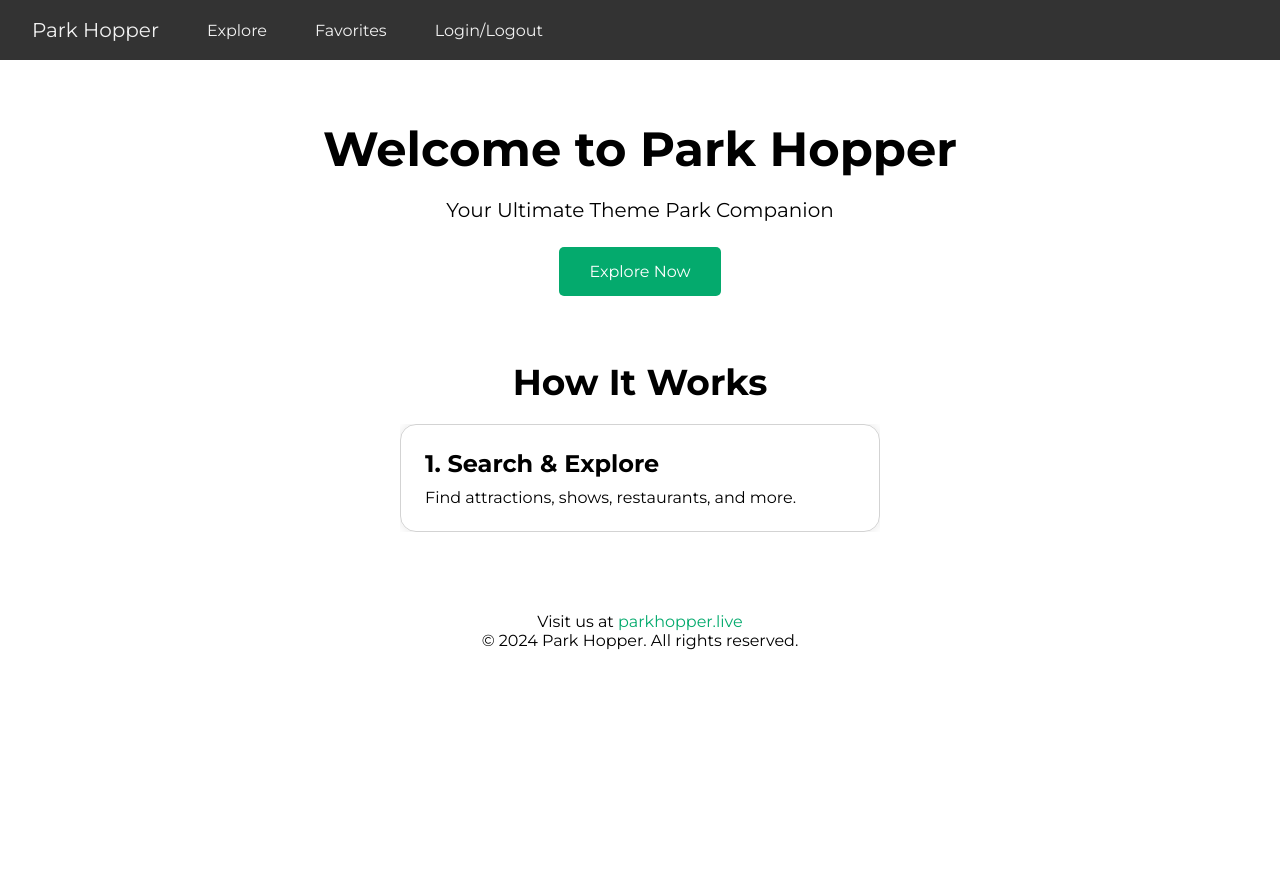
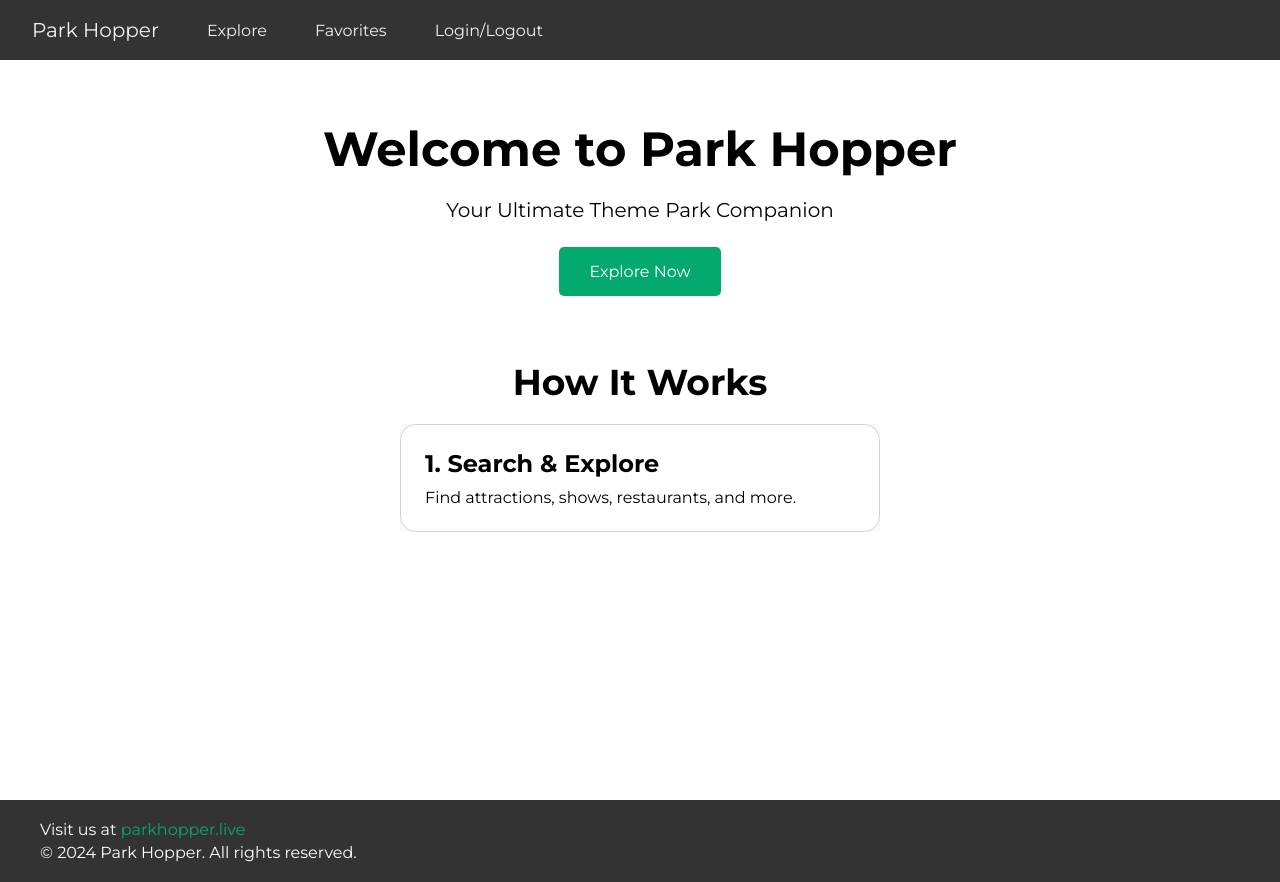
Before and after one commit to DiegoRojo99/park-hopper-frontend, a React (Create React App) app: page / in a window 1280 px wide. Before the commit the page ends 800 px from the top, so only its background shows below. Built offline with nearby package versions, Linux system fonts and the light colour scheme; no server answers.

Commit message:
Added Footer globally

```diff
--- a/src/App.css
+++ b/src/App.css
@@ -43,15 +43,8 @@
   }
 }
 
-html{
-  min-height: 100%;
-}
-
-body{
-  /* background: linear-gradient(#051f30,#000000);
-  background-size: cover; */
-  /* color: white; */
-  min-height: 100%;
+html, body{
+  min-height: 100vh;
 }
 
 *{
--- a/src/App.js
+++ b/src/App.js
@@ -14,6 +14,7 @@ import NotFoundPage from './components/v2/Pages/NotFoundPage';
 import { subscribeUser } from './functions/subscribeUser';
 import { AttractionPage } from './components/v2/Pages/Attractions/AttractionPage';
 import { RestaurantPage } from './components/v2/Pages/Restaurants/RestaurantPage';
+import Footer from './components/v2/Extras/Footer';
 
 function App() {
 
@@ -39,7 +40,7 @@ function App() {
     <Router basename="/">
       <div id='main-container' className="App">
         <Nav />
-        <div style={{width: '100%', height: '100%', backgroundColor: 'white'}}>
+        <div style={{width: '100%', minHeight: 'calc(100vh - 60px)', height: '100%', backgroundColor: 'white'}}>
           <Routes>
             <Route path="/" exact element={<LandingPage />} />
             <Route path="/explore" element={<ExplorePage />} />
@@ -53,6 +54,7 @@ function App() {
             <Route path="*" element={<NotFoundPage />} />
           </Routes>
         </div>
+        <Footer />
       </div>
     </Router>
   );
--- a/src/components/v2/Extras/Extras.css
+++ b/src/components/v2/Extras/Extras.css
@@ -84,3 +84,34 @@
 .div-clickable{
   cursor: pointer;
 }
+
+.footer {
+  background-color: #333;
+  color: #fff;
+  padding: 20px;
+  text-align: center;
+  position: relative;
+  bottom: 0;
+  width: 100%;
+  display: flex;
+  justify-content: center;
+}
+
+.footer-container {
+  display: flex;
+  flex-direction: column;
+  gap: 4px;
+  align-items: start;
+  width: 100%;
+  max-width: 1200px;
+}
+
+@media only screen and (max-width: 600px) {
+  .footer p, .footer span, .restaurant-footer p, .restaurant-footer span {
+    font-size: 12px;
+  }
+
+  .restaurant-details-text {
+    font-size: 14px;
+  }
+}
--- /dev/null
+++ b/src/components/v2/Extras/Footer.jsx
@@ -0,0 +1,12 @@
+import './Extras.css';
+
+export default function Footer(){
+  return (
+    <footer class="footer">
+      <div class="footer-container">
+        <p>Visit us at <a href="https://parkhopper.live" target="_blank" rel="noopener noreferrer">parkhopper.live</a></p>
+        <p>&copy; 2024 Park Hopper. All rights reserved.</p>
+      </div>
+    </footer>
+  )
+}
--- a/src/components/v2/Pages/LandingPage.jsx
+++ b/src/components/v2/Pages/LandingPage.jsx
@@ -34,12 +34,6 @@ function LandingPage() {
           </div>
         </div>
       </section>
-
-      {/* Footer Section */}
-      <footer className="footer">
-        <p>Visit us at <a href="https://parkhopper.live" target="_blank" rel="noopener noreferrer">parkhopper.live</a></p>
-        <p>&copy; 2024 Park Hopper. All rights reserved.</p>
-      </footer>
     </div>
   );
 }
--- a/src/components/v2/Pages/Pages.css
+++ b/src/components/v2/Pages/Pages.css
@@ -1,6 +1,6 @@
 .details-page{
   width: 100%;
-  height: calc(100vh - 60px);
+  min-height: calc(100vh - 60px);
 }
 
 .group-list{
@@ -179,12 +179,6 @@
   font-size: 24px;
 }
 
-/* Footer */
-.footer {
-  padding: 20px;
-  margin-top: 40px;
-}
-
 .footer a {
   color: #04AA6D;
   text-decoration: none;
--- a/src/components/v2/Pages/ParkPage.jsx
+++ b/src/components/v2/Pages/ParkPage.jsx
@@ -129,7 +129,7 @@ export function ParkPage(){
   }
 
   function openLink(id) {
-    const url = `/${activeTab}/${id}`;
+    const url = `/${activeTab.toLowerCase()}/${id}`;
     navigate(url);
   }
 
```
